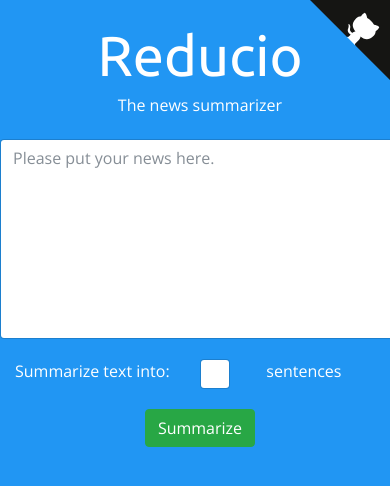
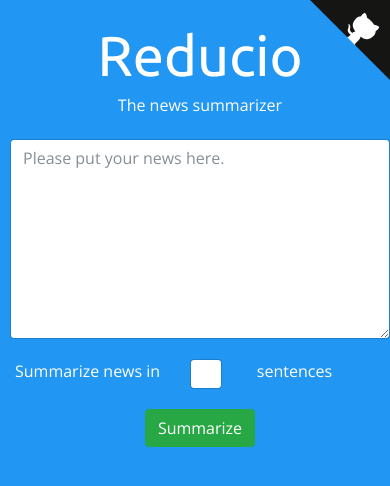
Before and after one commit to devinalvaro/reducio, a Flask app: page / in a window 390 px wide; the page is wider, and only the part inside the window is pictured. Shown: the top 486 px of that part. Run offline with Flask 2, Linux system fonts and the light colour scheme; some libraries are stand-ins or nearby versions.

Commit message:
Make the web page responsive

```diff
--- a/static/main.css
+++ b/static/main.css
@@ -24,14 +24,14 @@ body {
 }
 
 #text-box {
-    margin: 20px auto;
+    margin: 20px 10px;
     width: 400px;
     height: 200px;
 }
 
 #number-box {
     padding: 5px;
-    width: 30px;
+    width: 32px;
     height: 30px;
 
     resize: none;
@@ -45,6 +45,7 @@ body {
 }
 
 #summarized-text-box {
+    margin: auto 10px;
     padding: 10px;
 }
 
--- a/templates/index.html
+++ b/templates/index.html
@@ -6,6 +6,7 @@
 
     <!-- Bootstrap -->
     <link rel="stylesheet" href="https://maxcdn.bootstrapcdn.com/bootstrap/4.0.0-beta/css/bootstrap.min.css" integrity="sha384-/Y6pD6FV/Vv2HJnA6t+vslU6fwYXjCFtcEpHbNJ0lyAFsXTsjBbfaDjzALeQsN6M" crossorigin="anonymous">
+    <meta name="viewport" content="width=device-width, initial-scale=1, maximum-scale=1, user-scalable=no">
 
     <!-- CSS -->
     <link rel="stylesheet" href="{{ url_for('static', filename='main.css') }}">
@@ -40,7 +41,7 @@
 
         <div class="row">
             <div class="col-auto">
-                <p style="color:#fff">Summarize text into:</p>
+                <p style="color:#fff">Summarize news in</p>
             </div>
             <div class="col-2">
                 <textarea id="number-box" class="form-control input-sm" maxlength="2"></textarea>
@@ -51,7 +52,7 @@
         </div>
 
         <div class="row">
-            <div class="col-md center-block">
+            <div class="col center-block">
                 <button id="sum-btn" class="btn btn-success">
                     <span class="pull-right">Summarize</span>
                 </button>
```
